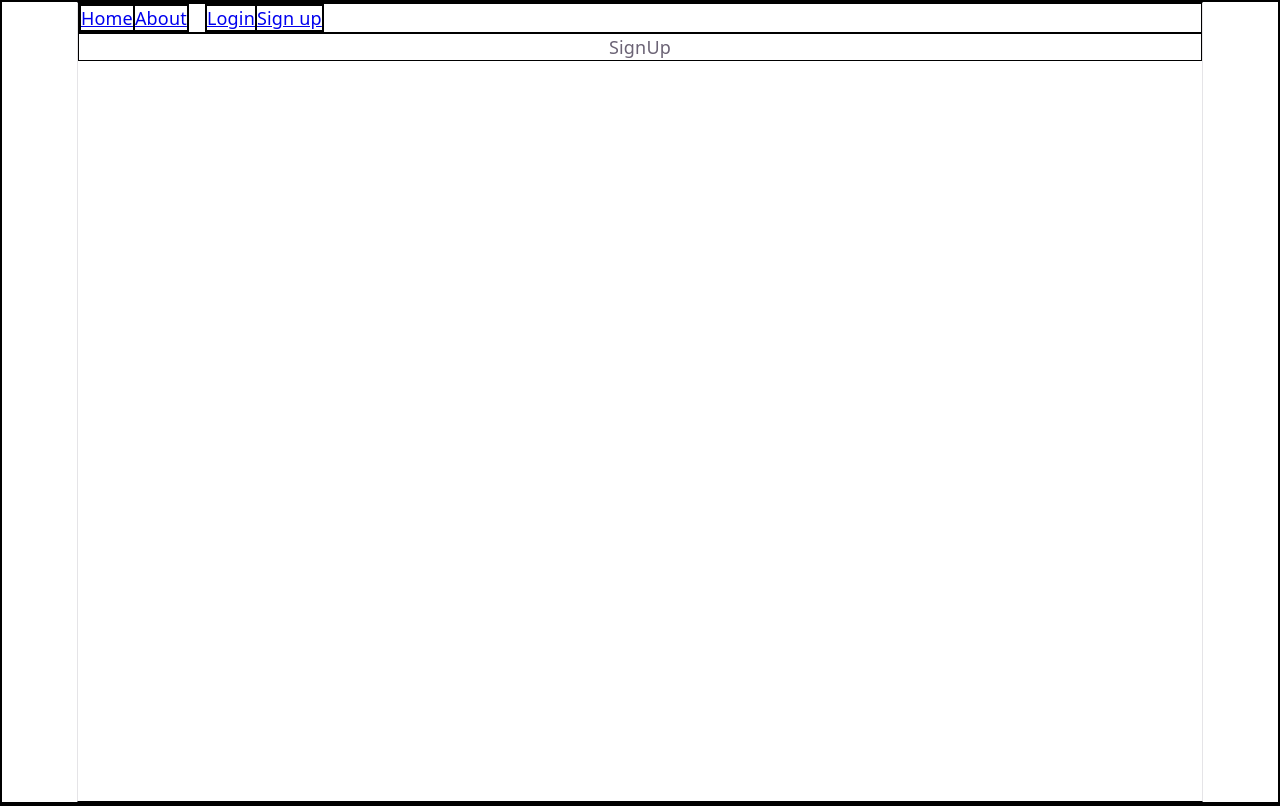
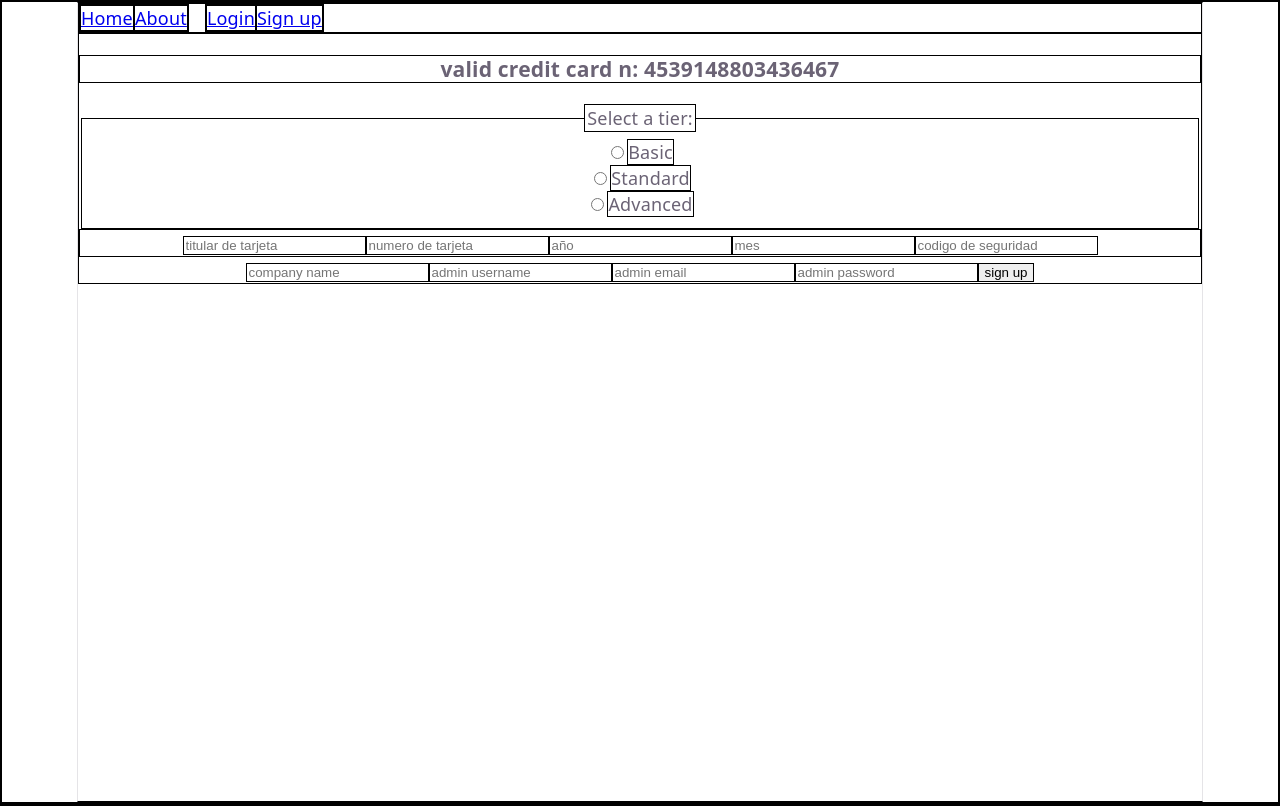
Before and after one commit to ElianUlman/DataScope, a React app in the folder WEB/: page /signup in a window 1280 px wide. Built offline with nearby package versions, Linux system fonts and the light colour scheme; the HTML template or start-up script is replaced by a standard one.

Commit message:
fixed small bug in API and made a sign up page in REACT

```diff
--- a/WEB/src/App.jsx
+++ b/WEB/src/App.jsx
@@ -14,6 +14,25 @@ function App() {
   const [token, setToken]=useState();
   const [username, setusername]=useState();
 
+  const fullSignUp = async (companyName, companyTier, username, email, password) => {
+    try{
+      const response = await axios.put(
+        "http://localhost:3000/api/createCompany",
+        {
+          "companyName": companyName,
+          "companyTier": companyTier,
+          "username": username,
+          "email": email,
+          "password": password
+        }
+      )
+      console.log("insert OK")
+      return await userLogin(email, password)
+
+    }catch(error){
+      return error.response.status
+    }
+  }
 
   const userLogin = async (email, password) => {
     try {
@@ -25,8 +44,9 @@ function App() {
         }
       );
       setToken(response.data.token)
+      console.log("login OK")
 
-      getCompanyData(response.data.token)
+      return await getCompanyData(response.data.token)
 
     } catch (error) {
       return error.response.status
@@ -42,12 +62,14 @@ function App() {
       }})
 
       setusername(response.data.name)
-
+      console.log("get OK")
     }catch(error){
 
       return error.response.status
     }
   }
+
+
 
 
 
@@ -58,7 +80,7 @@ function App() {
         <Route path="/" element={<Home />} />
         <Route path="/about" element={<About />} />
         <Route path="/login" element={<Login loginFunc={userLogin}/>} />
-        <Route path="/signup" element={<SignUp />} />
+        <Route path="/signup" element={<SignUp signUpFunc={fullSignUp}/>} />
       </Routes>
     </BrowserRouter>
   )
--- a/WEB/src/LoginForm.jsx
+++ b/WEB/src/LoginForm.jsx
@@ -12,7 +12,7 @@ const LoginForm = (props) => {
     const changeHandler = (e) => {
         switch(e.target.type){
 
-            case "text":
+            case "email":
                 setText(e.target.value)
             break;
 
@@ -25,7 +25,8 @@ const LoginForm = (props) => {
     const loginResult = async () =>{
         const error = await props.loginFunc(text, passwordText)
         if(error === 401){
-            setErrorMessage("incorrect password or username")
+            setErrorMessage("incorrect password or username"+text)
+
         }
 
         if(!error){
@@ -43,8 +44,8 @@ const LoginForm = (props) => {
 
         <form action="">
             <h3>{errorMessage}</h3>
-            <input type="text" onChange={changeHandler}/>
-            <input type="password" onChange={changeHandler}/>
+            <input type="email" onChange={changeHandler} placeholder='email'/>
+            <input type="password" onChange={changeHandler} placeholder='password'/>
             <button type='button' onClick={() => loginResult()}>login</button>
         </form>
     </>
--- a/WEB/src/SignUp.jsx
+++ b/WEB/src/SignUp.jsx
@@ -1,8 +1,11 @@
+import SignupForm from "./SignupForm"
 
 
-const SignUp = () => {
+const SignUp = (props) => {
   return (
-    <div>SignUp</div>
+    <>
+      <SignupForm signUpFunc={props.signUpFunc}/>
+    </>
   )
 }
 
--- /dev/null
+++ b/WEB/src/SignupForm.jsx
@@ -0,0 +1,143 @@
+import React, {useState} from 'react'
+import { useNavigate } from "react-router-dom";
+
+const SignupForm = (props) => {
+    const navigate = useNavigate();
+
+    const [errorMessage, setErrorMessage] = useState("valid credit card n: 4539148803436467")
+
+    const [creditCardNumber, setCreditCardNumber]=useState("1");
+    const [tier, setTier ] = useState()
+    const [companyName, setCompanyName]=useState()
+
+    const [userName, setUserName]=useState()
+    const [email, setEmail]=useState()
+    const [password, setPassword]=useState()
+
+
+    const creditCardLuhnAuth = () =>{
+        //this uses the luhn algorithm, which only checks if the credit card might be valid (aka, numbers are Ok)
+        try{
+            const noSpaces = creditCardNumber.replaceAll(" ", "")
+            let digits = Array.from(String(noSpaces), Number)
+
+            let isSecond = false;
+            let sum = 0
+
+            for(let i=digits.length-1; i>=0; i--){
+                if(isSecond){
+                    digits[i] = digits[i]*2
+
+                    if(digits[i] > 9){
+                        digits[i]=digits[i]-9;
+                    }
+
+                    isSecond=false;
+                }else{
+                    isSecond=true;
+                }
+                sum+=digits[i]
+            }
+
+            if(sum % 10 === 0 && digits.length > 10 && digits.length < 20){
+
+                return true
+            }else{
+                setErrorMessage("invalid credit card")
+                return false
+            }
+
+        }catch{
+            setErrorMessage("invalid credit card")
+        }
+    }
+
+    const changeHandler = (e)=>{
+        switch(e.target.id){
+            case "creditCard":
+                setCreditCardNumber(e.target.value)
+                break;
+
+            case "basicTier":
+            case "standardTier":
+            case "advancedTier":
+                setTier(e.target.value)
+                break;
+
+            case 'companyName':
+                setCompanyName(e.target.value)
+                break;
+
+            case 'adminName':
+                setUserName(e.target.value)
+                break;
+
+            case 'email':
+                setEmail(e.target.value)
+                break;
+
+            case 'password':
+                setPassword(e.target.value)
+                break;
+
+        }
+
+
+    }
+
+    const signupResult = async () =>{
+        if(!creditCardLuhnAuth()){return}
+
+        const error = await props.signUpFunc(companyName, tier, userName, email, password)
+
+
+        if(!error){
+            setErrorMessage()
+            navigate("/");
+        }
+        setErrorMessage(error)
+        console.log(error)
+
+    }
+
+    return (
+    <>
+        <form action="">
+            <h3>{errorMessage}</h3>
+
+            <fieldset>
+                <legend>Select a tier:</legend>
+
+                <input type="radio" name="tier" value="basic" id="basicTier" onChange={changeHandler}/>
+                <label htmlFor="basicTier">Basic</label><br/>
+
+                <input type="radio" name="tier" value="standard" id="standardTier" onChange={changeHandler}/>
+                <label htmlFor="standardTier">Standard</label><br/>
+
+                <input type="radio" name="tier" value="advanced" id="advancedTier" onChange={changeHandler}/>
+                <label htmlFor="advancedTier">Advanced</label><br/>
+            </fieldset>
+
+            <div>
+                <input type="text" placeholder='titular de tarjeta'/>
+                <input type="tel" placeholder='numero de tarjeta' id='creditCard' onChange={changeHandler}/>
+                <input type="text" placeholder='año'/>
+                <input type="text" placeholder='mes'/>
+
+                <input type="text" placeholder='codigo de seguridad' min={0} max={999}/>
+
+            </div>
+
+
+
+            <input type="text" placeholder='company name' onChange={changeHandler} id='companyName'/>
+            <input type="text" placeholder='admin username' onChange={changeHandler} id='adminName'/>
+            <input type="email" placeholder='admin email' onChange={changeHandler} id='email'/>
+            <input type="password" placeholder='admin password' onChange={changeHandler} id='password'/>
+            <button type='button' onClick={()=> signupResult()}>sign up</button>
+        </form>
+    </>
+  )
+}
+
+export default SignupForm
```
Also changed, not shown: 1 other file (tests, documents, lock files or other folders).
